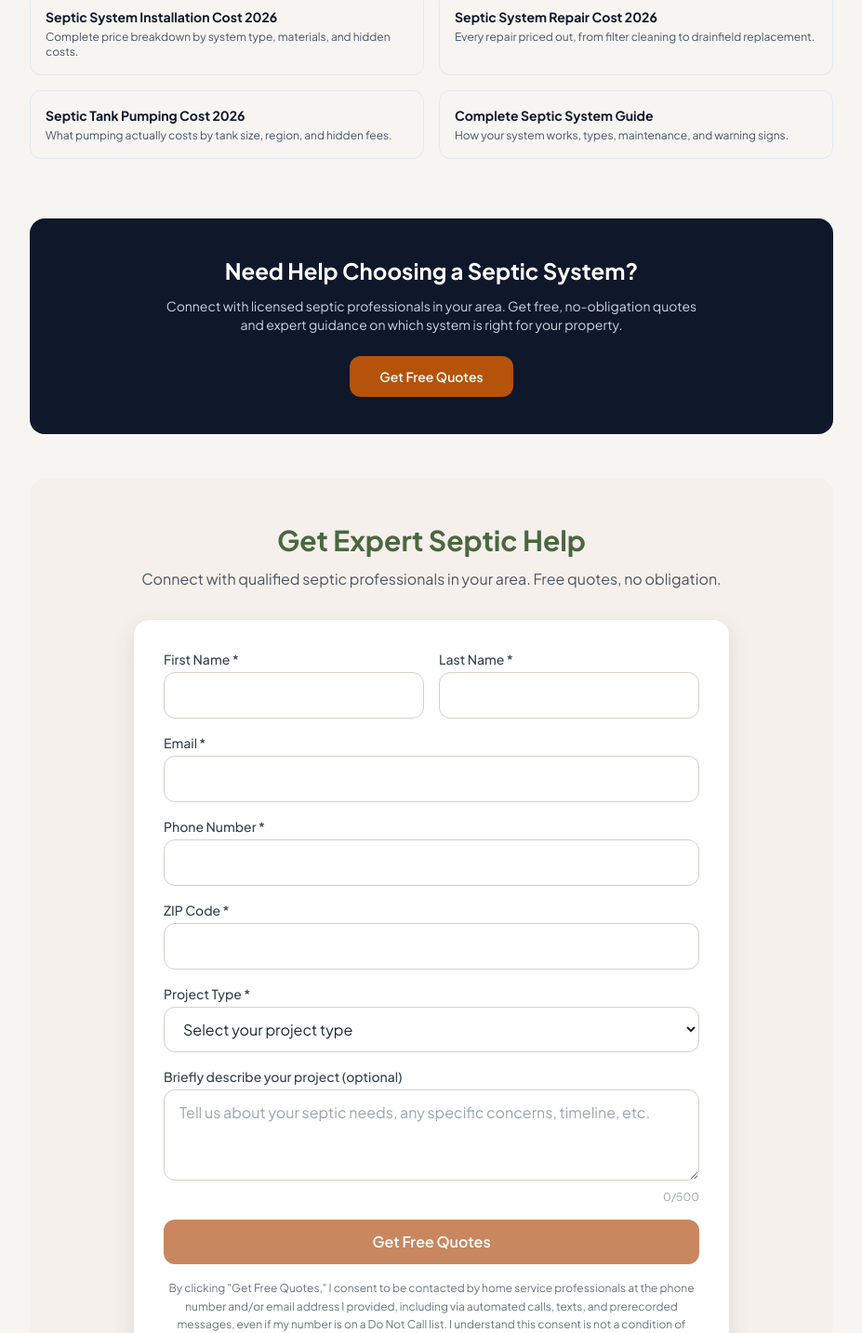
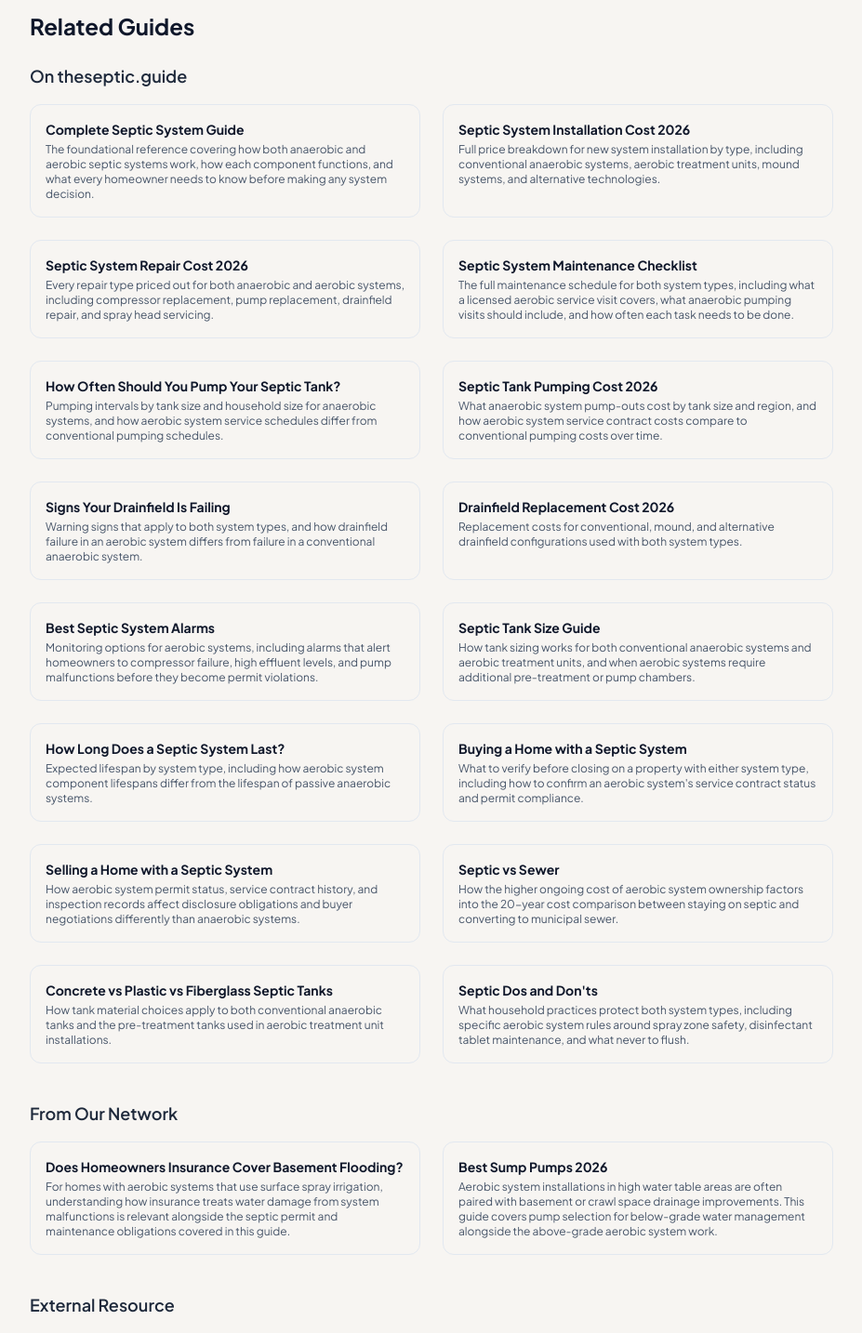
Before and after one commit to thebasementguide2026/theseptic.guide-, a Next.js app: page /comparisons/aerobic-vs-anaerobic-septic-systems in a window 1280 px wide. Shown: the part 9824-11258 px from the top of the page at 93% size, without its empty margins (176-1103 px from the left). Built offline with nearby package versions, Linux system fonts and the light colour scheme.

Commit message:
Replace Related Guides on aerobic-vs-anaerobic with expanded version (16+2+1)

```diff
--- a/app/comparisons/aerobic-vs-anaerobic-septic-systems/page.tsx
+++ b/app/comparisons/aerobic-vs-anaerobic-septic-systems/page.tsx
@@ -603,25 +603,95 @@ export default function AerobicVsAnaerobicArticle() {
         </div>
 
                 {/* Related Guides */}
-        <div className='mb-16'>
-          <h2 className='text-xl font-bold text-slate-900 mb-4'>Related Guides</h2>
-          <div className='grid md:grid-cols-2 gap-4'>
+        <div className='border-t border-slate-100 pt-16 mt-16 mb-16'>
+          <h2 className='text-2xl font-bold text-slate-900 mb-6'>Related Guides</h2>
+
+          <h3 className='text-lg font-semibold text-slate-800 mb-4'>On theseptic.guide</h3>
+          <div className='grid md:grid-cols-2 gap-6 mb-10'>
+            <Link href='/articles/complete-septic-guide' className='block p-4 border border-slate-200 rounded-lg hover:shadow-md transition-shadow'>
+              <h4 className='font-bold text-slate-900 mb-1 text-sm'>Complete Septic System Guide</h4>
+              <p className='text-slate-600 text-xs'>The foundational reference covering how both anaerobic and aerobic septic systems work, how each component functions, and what every homeowner needs to know before making any system decision.</p>
+            </Link>
             <Link href='/cost-guides/septic-system-installation-cost' className='block p-4 border border-slate-200 rounded-lg hover:shadow-md transition-shadow'>
-              <h3 className='font-bold text-slate-900 mb-1 text-sm'>Septic System Installation Cost 2026</h3>
-              <p className='text-slate-600 text-xs'>Complete price breakdown by system type, materials, and hidden costs.</p>
+              <h4 className='font-bold text-slate-900 mb-1 text-sm'>Septic System Installation Cost 2026</h4>
+              <p className='text-slate-600 text-xs'>Full price breakdown for new system installation by type, including conventional anaerobic systems, aerobic treatment units, mound systems, and alternative technologies.</p>
             </Link>
             <Link href='/cost-guides/septic-system-repair-cost' className='block p-4 border border-slate-200 rounded-lg hover:shadow-md transition-shadow'>
-              <h3 className='font-bold text-slate-900 mb-1 text-sm'>Septic System Repair Cost 2026</h3>
-              <p className='text-slate-600 text-xs'>Every repair priced out, from filter cleaning to drainfield replacement.</p>
+              <h4 className='font-bold text-slate-900 mb-1 text-sm'>Septic System Repair Cost 2026</h4>
+              <p className='text-slate-600 text-xs'>Every repair type priced out for both anaerobic and aerobic systems, including compressor replacement, pump replacement, drainfield repair, and spray head servicing.</p>
+            </Link>
+            <Link href='/maintenance/septic-system-maintenance-checklist' className='block p-4 border border-slate-200 rounded-lg hover:shadow-md transition-shadow'>
+              <h4 className='font-bold text-slate-900 mb-1 text-sm'>Septic System Maintenance Checklist</h4>
+              <p className='text-slate-600 text-xs'>The full maintenance schedule for both system types, including what a licensed aerobic service visit covers, what anaerobic pumping visits should include, and how often each task needs to be done.</p>
+            </Link>
+            <Link href='/articles/how-often-pump-septic-tank' className='block p-4 border border-slate-200 rounded-lg hover:shadow-md transition-shadow'>
+              <h4 className='font-bold text-slate-900 mb-1 text-sm'>How Often Should You Pump Your Septic Tank?</h4>
+              <p className='text-slate-600 text-xs'>Pumping intervals by tank size and household size for anaerobic systems, and how aerobic system service schedules differ from conventional pumping schedules.</p>
             </Link>
             <Link href='/articles/septic-tank-pumping-cost' className='block p-4 border border-slate-200 rounded-lg hover:shadow-md transition-shadow'>
-              <h3 className='font-bold text-slate-900 mb-1 text-sm'>Septic Tank Pumping Cost 2026</h3>
-              <p className='text-slate-600 text-xs'>What pumping actually costs by tank size, region, and hidden fees.</p>
+              <h4 className='font-bold text-slate-900 mb-1 text-sm'>Septic Tank Pumping Cost 2026</h4>
+              <p className='text-slate-600 text-xs'>What anaerobic system pump-outs cost by tank size and region, and how aerobic system service contract costs compare to conventional pumping costs over time.</p>
             </Link>
-            <Link href='/articles/complete-septic-guide' className='block p-4 border border-slate-200 rounded-lg hover:shadow-md transition-shadow'>
-              <h3 className='font-bold text-slate-900 mb-1 text-sm'>Complete Septic System Guide</h3>
-              <p className='text-slate-600 text-xs'>How your system works, types, maintenance, and warning signs.</p>
+            <Link href='/problems/drainfield-failing' className='block p-4 border border-slate-200 rounded-lg hover:shadow-md transition-shadow'>
+              <h4 className='font-bold text-slate-900 mb-1 text-sm'>Signs Your Drainfield Is Failing</h4>
+              <p className='text-slate-600 text-xs'>Warning signs that apply to both system types, and how drainfield failure in an aerobic system differs from failure in a conventional anaerobic system.</p>
             </Link>
+            <Link href='/cost-guides/drainfield-replacement-cost' className='block p-4 border border-slate-200 rounded-lg hover:shadow-md transition-shadow'>
+              <h4 className='font-bold text-slate-900 mb-1 text-sm'>Drainfield Replacement Cost 2026</h4>
+              <p className='text-slate-600 text-xs'>Replacement costs for conventional, mound, and alternative drainfield configurations used with both system types.</p>
+            </Link>
+            <Link href='/reviews/best-septic-system-alarms' className='block p-4 border border-slate-200 rounded-lg hover:shadow-md transition-shadow'>
+              <h4 className='font-bold text-slate-900 mb-1 text-sm'>Best Septic System Alarms</h4>
+              <p className='text-slate-600 text-xs'>Monitoring options for aerobic systems, including alarms that alert homeowners to compressor failure, high effluent levels, and pump malfunctions before they become permit violations.</p>
+            </Link>
+            <Link href='/guides/septic-tank-size-guide' className='block p-4 border border-slate-200 rounded-lg hover:shadow-md transition-shadow'>
+              <h4 className='font-bold text-slate-900 mb-1 text-sm'>Septic Tank Size Guide</h4>
+              <p className='text-slate-600 text-xs'>How tank sizing works for both conventional anaerobic systems and aerobic treatment units, and when aerobic systems require additional pre-treatment or pump chambers.</p>
+            </Link>
+            <Link href='/articles/how-long-does-a-septic-system-last' className='block p-4 border border-slate-200 rounded-lg hover:shadow-md transition-shadow'>
+              <h4 className='font-bold text-slate-900 mb-1 text-sm'>How Long Does a Septic System Last?</h4>
+              <p className='text-slate-600 text-xs'>Expected lifespan by system type, including how aerobic system component lifespans differ from the lifespan of passive anaerobic systems.</p>
+            </Link>
+            <Link href='/guides/buying-home-with-septic' className='block p-4 border border-slate-200 rounded-lg hover:shadow-md transition-shadow'>
+              <h4 className='font-bold text-slate-900 mb-1 text-sm'>Buying a Home with a Septic System</h4>
+              <p className='text-slate-600 text-xs'>What to verify before closing on a property with either system type, including how to confirm an aerobic system&apos;s service contract status and permit compliance.</p>
+            </Link>
+            <Link href='/guides/selling-home-with-septic-system' className='block p-4 border border-slate-200 rounded-lg hover:shadow-md transition-shadow'>
+              <h4 className='font-bold text-slate-900 mb-1 text-sm'>Selling a Home with a Septic System</h4>
+              <p className='text-slate-600 text-xs'>How aerobic system permit status, service contract history, and inspection records affect disclosure obligations and buyer negotiations differently than anaerobic systems.</p>
+            </Link>
+            <Link href='/comparisons/septic-vs-sewer' className='block p-4 border border-slate-200 rounded-lg hover:shadow-md transition-shadow'>
+              <h4 className='font-bold text-slate-900 mb-1 text-sm'>Septic vs Sewer</h4>
+              <p className='text-slate-600 text-xs'>How the higher ongoing cost of aerobic system ownership factors into the 20-year cost comparison between staying on septic and converting to municipal sewer.</p>
+            </Link>
+            <Link href='/comparisons/concrete-vs-plastic-vs-fiberglass-septic-tanks' className='block p-4 border border-slate-200 rounded-lg hover:shadow-md transition-shadow'>
+              <h4 className='font-bold text-slate-900 mb-1 text-sm'>Concrete vs Plastic vs Fiberglass Septic Tanks</h4>
+              <p className='text-slate-600 text-xs'>How tank material choices apply to both conventional anaerobic tanks and the pre-treatment tanks used in aerobic treatment unit installations.</p>
+            </Link>
+            <Link href='/guides/septic-dos-and-donts' className='block p-4 border border-slate-200 rounded-lg hover:shadow-md transition-shadow'>
+              <h4 className='font-bold text-slate-900 mb-1 text-sm'>Septic Dos and Don&apos;ts</h4>
+              <p className='text-slate-600 text-xs'>What household practices protect both system types, including specific aerobic system rules around spray zone safety, disinfectant tablet maintenance, and what never to flush.</p>
+            </Link>
+          </div>
+
+          <h3 className='text-lg font-semibold text-slate-800 mb-4'>From Our Network</h3>
+          <div className='grid md:grid-cols-2 gap-6 mb-10'>
+            <a href='https://thebasement.guide/articles/basement-flooding-insurance' target='_blank' rel='noopener noreferrer' className='block p-4 border border-slate-200 rounded-lg hover:shadow-md transition-shadow'>
+              <h4 className='font-bold text-slate-900 mb-1 text-sm'>Does Homeowners Insurance Cover Basement Flooding?</h4>
+              <p className='text-slate-600 text-xs'>For homes with aerobic systems that use surface spray irrigation, understanding how insurance treats water damage from system malfunctions is relevant alongside the septic permit and maintenance obligations covered in this guide.</p>
+            </a>
+            <a href='https://thebasement.guide/articles/best-sump-pumps-2026' target='_blank' rel='noopener noreferrer' className='block p-4 border border-slate-200 rounded-lg hover:shadow-md transition-shadow'>
+              <h4 className='font-bold text-slate-900 mb-1 text-sm'>Best Sump Pumps 2026</h4>
+              <p className='text-slate-600 text-xs'>Aerobic system installations in high water table areas are often paired with basement or crawl space drainage improvements. This guide covers pump selection for below-grade water management alongside the above-grade aerobic system work.</p>
+            </a>
+          </div>
+
+          <h3 className='text-lg font-semibold text-slate-800 mb-4'>External Resource</h3>
+          <div className='grid md:grid-cols-2 gap-6'>
+            <a href='https://www.epa.gov/septic/types-of-septic-systems' target='_blank' rel='noopener noreferrer' className='block p-4 border border-slate-200 rounded-lg hover:shadow-md transition-shadow'>
+              <h4 className='font-bold text-slate-900 mb-1 text-sm'>EPA Septic Systems Overview</h4>
+              <p className='text-slate-600 text-xs'>The EPA&apos;s official guide to septic system types including conventional anaerobic systems, aerobic treatment units, mound systems, drip irrigation systems, and recirculating sand filters, with guidance on which systems are appropriate for different site conditions.</p>
+            </a>
           </div>
         </div>
 
```
